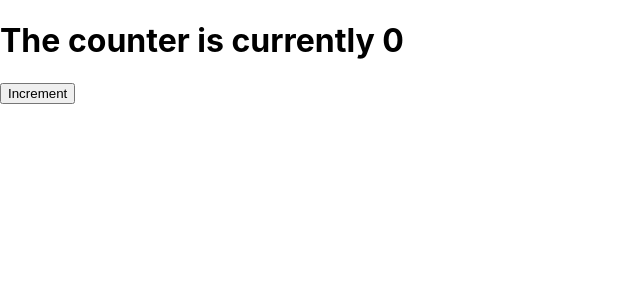
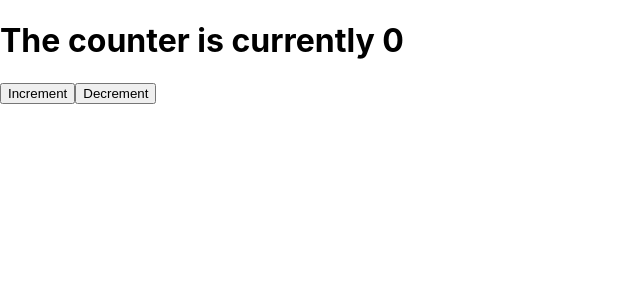
Before and after one commit to sidhlee/react-testing, a React (Create React App) app: page / in a window 1280 px wide. Shown: the top 300 px of the page, without its empty margins (0-640 px from the left). Built offline with nearby package versions, Linux system fonts and the light colour scheme.

Commit message:
Add test on decrement button + implement

```diff
--- a/src/App.js
+++ b/src/App.js
@@ -10,6 +10,11 @@ class App extends Component {
       counter: prevState.counter + 1
     }));
   };
+  decrement = () => {
+    this.setState(prevState => ({
+      counter: prevState.counter - 1
+    }));
+  };
 
   render() {
     return (
@@ -20,6 +25,9 @@ class App extends Component {
         <button data-test="increment-button" onClick={this.increment}>
           Increment
         </button>
+        <button data-test="decrement-button" onClick={this.decrement}>
+          Decrement
+        </button>
       </div>
     );
   }
```
Also changed, not shown: 1 other file (tests, documents, lock files or other folders).
